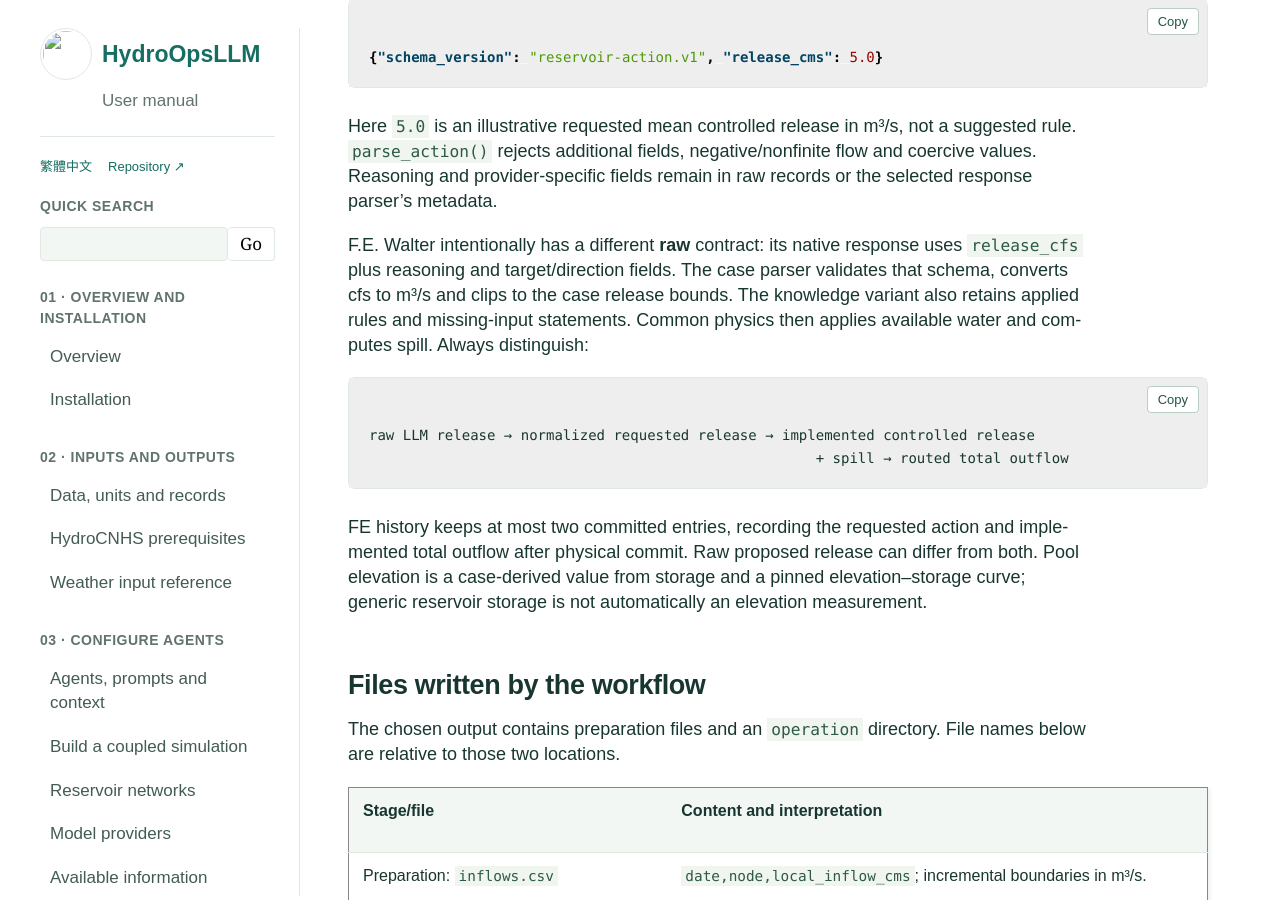
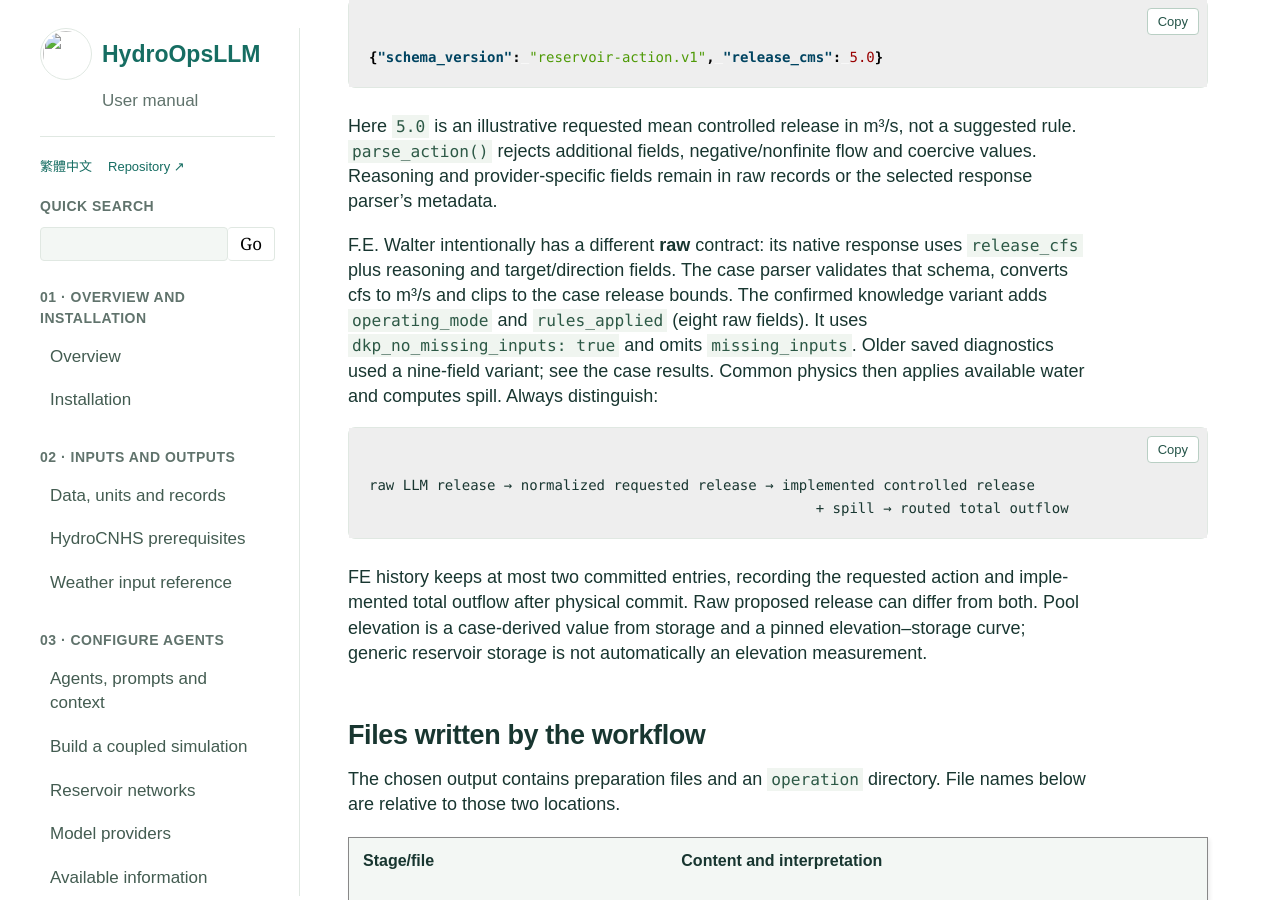
Before and after one commit to WenyuChiou/HydroReOpLLM, a Sphinx documentation site: the page built from docs/INPUT_OUTPUT.md, in a window 1280 px wide and 900 px high, scrolled down 3599 px. Built offline with Sphinx 7.4.7, drawn with Linux system fonts in a browser that asks for light colours.

Commit message:
Align manual navigation and confirmed Anik reply fields
Independent review: anik_final_review APPROVE; trigger: executable documentation file-I/O/publication path. Stable staged SHA256 97dd63fed18c1ae2d7f9f368ca3c86cd5629020412476d1a8d5dc481abae0366. Strict Sphinx build and six targeted manual/Figure tests passed; localhost link checker passed 60 pages/5063 references. No runtime, prompt, simulation or saved-result changes.

```diff
--- a/docs/INPUT_OUTPUT.md
+++ b/docs/INPUT_OUTPUT.md
@@ -88,7 +88,9 @@ records or the selected response parser's metadata.
 F.E. Walter intentionally has a different **raw** contract: its native response
 uses `release_cfs` plus reasoning and target/direction fields. The case parser
 validates that schema, converts cfs to m³/s and clips to the case release bounds.
-The knowledge variant also retains applied rules and missing-input statements.
+The confirmed knowledge variant adds `operating_mode` and `rules_applied` (eight raw fields).
+It uses `dkp_no_missing_inputs: true` and omits `missing_inputs`. Older saved diagnostics
+used a nine-field variant; see the [case results](../examples/fe_walter/coupled/README.md#verified-2016-results).
 Common physics then applies available water and computes spill.
 Always distinguish:
 
--- a/docs/build.py
+++ b/docs/build.py
@@ -106,7 +106,7 @@ PAGES = {
         "README.md", "README.zh-TW.md", "LLM_MODULES.md", "LLM_MODULES.zh-TW.md",
         "USER_GUIDE.md", "USER_GUIDE.zh-TW.md", "HYDROLOGY_SETUP.md",
         "LIVE_READINESS.md", "auditor_plugins.md", "PROJECT_INVENTORY.md", "BUILDING.md",
-        "GETTING_STARTED.md", "BUILD_SIMULATION.md", "BUILD_SIMULATION.zh-TW.md", "FIRST_DECISION.md", "INFORMATION.md", "INFORMATION.zh-TW.md",
+        "GETTING_STARTED.md", "BUILD_SIMULATION.md", "BUILD_SIMULATION.zh-TW.md", "INFORMATION.md", "INFORMATION.zh-TW.md",
         "CONFIGURATION.md", "MODEL_PROVIDERS.md", "MULTI_RESERVOIR.md", "INPUT_OUTPUT.md", "API_REFERENCE.md",
         "PARAMETER_REFERENCE.md", "RESULTS_GUIDE.md", "REFERENCE.md", "RUNNING.md", "CODE_STRUCTURE.md", "WEATHER_INPUTS.md",
     )},
@@ -284,7 +284,7 @@ def prepare(source: Path, *, source_ref: str = "main") -> None:
         item = ROOT / "examples/fe_walter/reference_outputs/long_term_dkp" / relative
         shutil.copyfile(item, case_downloads / item.name)
     groups = {
-        "Overview and installation": ["docs/README", "docs/USER_GUIDE", "docs/GETTING_STARTED"],
+        "Overview and installation": ["docs/README", "docs/GETTING_STARTED"],
         "Inputs and outputs": ["docs/INPUT_OUTPUT", "docs/HYDROLOGY_SETUP", "docs/WEATHER_INPUTS"],
         "Configure agents": ["docs/CONFIGURATION", "docs/BUILD_SIMULATION", "docs/MULTI_RESERVOIR",
                              "docs/MODEL_PROVIDERS", "docs/LLM_MODULES", "docs/INFORMATION"],
@@ -294,7 +294,7 @@ def prepare(source: Path, *, source_ref: str = "main") -> None:
                       *[f"examples/fe_walter/{method}/README" for method in ("benchmark", "zero_shot", "dkp")]],
         "Results and recovery": ["docs/RESULTS_GUIDE", "docs/RUNNING", "examples/fe_walter/results",
                                  "examples/fe_walter/annual/decision_2016_01_01", "examples/fe_walter/annual/results"],
-        "API and reference": ["docs/API_REFERENCE", "docs/PARAMETER_REFERENCE", "docs/REFERENCE", "docs/FIRST_DECISION",
+        "API and reference": ["docs/API_REFERENCE", "docs/PARAMETER_REFERENCE", "docs/REFERENCE", "docs/USER_GUIDE",
                               "docs/CODE_STRUCTURE", "docs/PROJECT_INVENTORY", "archive/README", "repository",
                               "docs/BUILDING", "docs/auditor_plugins", "docs/LIVE_READINESS"],
         "繁體中文": [path.rsplit(".", 1)[0] for path in PAGES.values()
```
